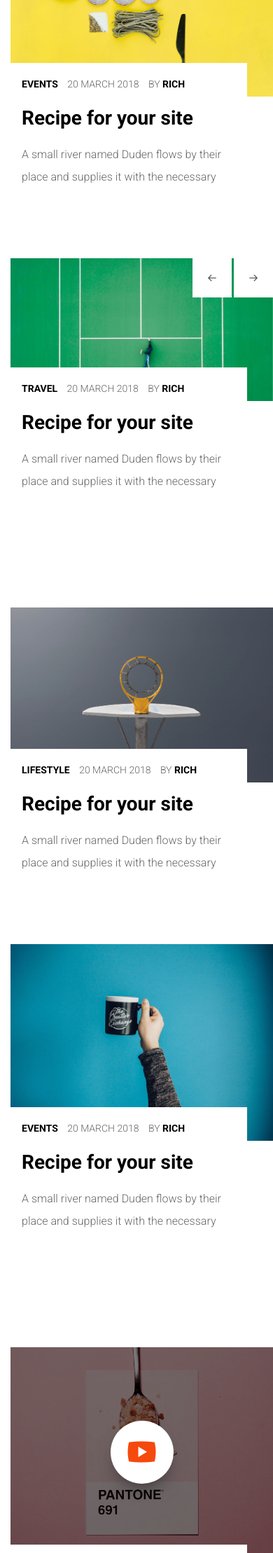
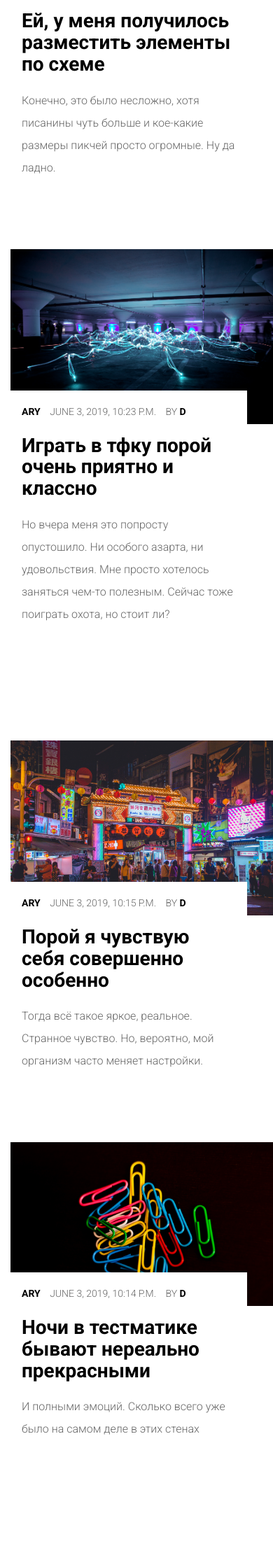
Before and after one commit to Denis-Gerashchenko/blog, a Django app: page /blog/ in a window 390 px wide. Shown: the part 420-2639 px from the top of the page at 70% size. Run offline with Django 3.2, Linux system fonts and the light colour scheme; data comes from the database, SQL or seed files in the repository; some libraries are stand-ins or nearby versions; some web fonts are replaced.

Commit message:
Placed posts on blog page

```diff
--- a/posts/views.py
+++ b/posts/views.py
@@ -3,26 +3,43 @@ from posts.models import Post
 
 def index(request):
     queryset = Post.objects.filter(featured=True).order_by('-timestamp')[0:13]
-    row1 = queryset[0:3]
-    row2 = queryset[3:6]
-    row3_1 = queryset[6]
-    row3_2 = queryset[7]
-    row4 = queryset[8:11]
-    row5_1 = queryset[11]
-    row5_2 = queryset[12]
+    recent = Post.objects.order_by('-timestamp')[0:3]
     context = {
-        'row1' : row1,
-        'row2' : row2,
-        'row3_1' : row3_1,
-        'row3_2' : row3_2,
-        'row4' : row4,
-        'row5_1' : row5_1,
-        'row5_2' : row5_2
+        'row1' : queryset[0:3],
+        'row2' : queryset[3:6],
+        'row3_1' : queryset[6],
+        'row3_2' : queryset[7],
+        'row4' : queryset[8:11],
+        'row5_1' : queryset[11],
+        'row5_2' : queryset[12],
+        'recent': recent,
     }
     return render(request, 'index.html', context)
 
 def single(request):
-    return render(request, 'single.html', {})
+    recent = Post.objects.order_by('-timestamp')[0:3]
+    context = {
+        'recent': recent,
+    }
+    return render(request, 'single.html', context)
 
 def blog(request):
-    return render(request, 'blog.html', {})
+    queryset = Post.objects.order_by('-timestamp')[0:10]
+    recent = Post.objects.order_by('-timestamp')[0:3]
+    context = {
+        'row1': queryset[0:2],
+        'row2': queryset[2:4],
+        'row3': queryset[4:6],
+        'row4': queryset[6:8],
+        'row5': queryset[8:10],
+        'recent': recent,
+        'queryset': queryset,
+    }
+    return render(request, 'blog.html', context)
+
+# def recent(request):
+#     queryset = Post.objects.filter(featured=True).order_by('-timestamp')[0:3]
+#     context = {
+#         'recent': queryset,
+#     }
+#     return render(request, 'footer.html', context)
--- a/templates/blog.html
+++ b/templates/blog.html
@@ -1,185 +1,115 @@
 {% extends "base.html" %}
 {% block content %}
 {% load static %}
-		<aside id="colorlib-breadcrumbs">
-			<div class="container">
-				<div class="row">
-					<div class="col-md-12 breadcrumbs text-center">
-						<h2>Events</h2>
-						<p><span><a href="index.html">Home</a></span> / <span>Event</span></p>
-					</div>
-				</div>
-			</div>
-		</aside>
-
 		<div id="colorlib-container">
 			<div class="container">
 				<div class="row">
 					<div class="col-md-9 content">
 						<div class="row row-pb-md">
+							{% for obj in row1 %}
 							<div class="col-md-6">
 								<div class="blog-entry">
 									<div class="blog-img">
-										<a href="blog.html"><img src="{% static 'images/blog-1.jpg' %}" class="img-responsive" alt="html5 bootstrap template"></a>
+										<a href="blog.html"><img src="{{ obj.thumbnail.url }}" class="img-responsive" alt="html5 bootstrap template"></a>
 									</div>
 									<div class="desc">
 										<p class="meta">
-											<span class="cat"><a href="#">Events</a></span>
-											<span class="date">20 March 2018</span>
-											<span class="pos">By <a href="#">Rich</a></span>
+											<span class="cat"><a href="#">{{ obj.categories }}</a></span>
+											<span class="date">{{ obj.timestamp }}</span>
+											<span class="pos">By <a href="#">{{ obj.author }}</a></span>
 										</p>
-										<h2><a href="blog.html">Recipe for your site</a></h2>
-										<p>A small river named Duden flows by their place and supplies it with the necessary </p>
+										<h2><a href="blog.html">{{ obj.title }}</a></h2>
+										<p>{{ obj.overview }}</p>
 									</div>
 								</div>
 							</div>
+							{% endfor %}
+						</div>
+						<!--2-->
+						<div class="row row-pb-md">
+							{% for obj in row2 %}
 							<div class="col-md-6">
 								<div class="blog-entry">
-									<div class="blog-slider">
-										<div class="owl-carousel">
-											<div class="item">
-												<a href="blog.html" class="image-popup-link"><img src="{% static 'images/blog-3.jpg' %}" class="img-responsive" alt="html5 bootstrap template"></a>
-											</div>
-											<div class="item">
-												<a href="blog.html" class="image-popup-link"><img src="{% static 'images/blog-4.jpg' %}" class="img-responsive" alt="html5 bootstrap template"></a>
-											</div>
-										</div>
+									<div class="blog-img">
+										<a href="blog.html"><img src="{{ obj.thumbnail.url }}" class="img-responsive" alt="html5 bootstrap template"></a>
 									</div>
 									<div class="desc">
 										<p class="meta">
-											<span class="cat"><a href="#">Travel</a></span>
-											<span class="date">20 March 2018</span>
-											<span class="pos">By <a href="#">Rich</a></span>
+											<span class="cat"><a href="#">{{ obj.categories }}</a></span>
+											<span class="date">{{ obj.timestamp }}</span>
+											<span class="pos">By <a href="#">{{ obj.author }}</a></span>
 										</p>
-										<h2><a href="blog.html">Recipe for your site</a></h2>
-										<p>A small river named Duden flows by their place and supplies it with the necessary </p>
+										<h2><a href="blog.html">{{ obj.title }}</a></h2>
+										<p>{{ obj.overview }}</p>
 									</div>
 								</div>
 							</div>
+							{% endfor %}
 						</div>
+						<!--3-->
 						<div class="row row-pb-md">
+							{% for obj in row3 %}
 							<div class="col-md-6">
 								<div class="blog-entry">
 									<div class="blog-img">
-										<a href="blog.html"><img src="{% static 'images/blog-4.jpg' %}" class="img-responsive" alt="html5 bootstrap template"></a>
+										<a href="blog.html"><img src="{{ obj.thumbnail.url }}" class="img-responsive" alt="html5 bootstrap template"></a>
 									</div>
 									<div class="desc">
 										<p class="meta">
-											<span class="cat"><a href="#">Lifestyle</a></span>
-											<span class="date">20 March 2018</span>
-											<span class="pos">By <a href="#">Rich</a></span>
+											<span class="cat"><a href="#">{{ obj.categories }}</a></span>
+											<span class="date">{{ obj.timestamp }}</span>
+											<span class="pos">By <a href="#">{{ obj.author }}</a></span>
 										</p>
-										<h2><a href="blog.html">Recipe for your site</a></h2>
-										<p>A small river named Duden flows by their place and supplies it with the necessary </p>
+										<h2><a href="blog.html">{{ obj.title }}</a></h2>
+										<p>{{ obj.overview }}</p>
 									</div>
 								</div>
 							</div>
+							{% endfor %}
+						</div>
+						<!--4-->
+						<div class="row row-pb-md">
+							{% for obj in row4 %}
 							<div class="col-md-6">
 								<div class="blog-entry">
 									<div class="blog-img">
-										<a href="blog.html"><img src="{% static 'images/blog-5.jpg' %}" class="img-responsive" alt="html5 bootstrap template"></a>
+										<a href="blog.html"><img src="{{ obj.thumbnail.url }}" class="img-responsive" alt="html5 bootstrap template"></a>
 									</div>
 									<div class="desc">
 										<p class="meta">
-											<span class="cat"><a href="#">Events</a></span>
-											<span class="date">20 March 2018</span>
-											<span class="pos">By <a href="#">Rich</a></span>
+											<span class="cat"><a href="#">{{ obj.categories }}</a></span>
+											<span class="date">{{ obj.timestamp }}</span>
+											<span class="pos">By <a href="#">{{ obj.author }}</a></span>
 										</p>
-										<h2><a href="blog.html">Recipe for your site</a></h2>
-										<p>A small river named Duden flows by their place and supplies it with the necessary </p>
+										<h2><a href="blog.html">{{ obj.title }}</a></h2>
+										<p>{{ obj.overview }}</p>
 									</div>
 								</div>
 							</div>
+							{% endfor %}
 						</div>
+						<!--5-->
 						<div class="row row-pb-md">
-							<div class="col-md-12">
+							{% for obj in row5 %}
+							<div class="col-md-6">
 								<div class="blog-entry">
 									<div class="blog-img">
-										<div class="video colorlib-video" style="background-image: url({% static 'images/blog-8.jpg' %});">
-											<a href="https://vimeo.com/channels/staffpicks/93951774" class="popup-vimeo"><i class="icon-play"></i></a>
-											<div class="overlay"></div>
-										</div>
+										<a href="blog.html"><img src="{{ obj.thumbnail.url }}" class="img-responsive" alt="html5 bootstrap template"></a>
 									</div>
 									<div class="desc">
 										<p class="meta">
-											<span class="cat"><a href="#">Watch</a></span>
-											<span class="date">20 March 2018</span>
-											<span class="pos">By <a href="#">Rich</a></span>
+											<span class="cat"><a href="#">{{ obj.categories }}</a></span>
+											<span class="date">{{ obj.timestamp }}</span>
+											<span class="pos">By <a href="#">{{ obj.author }}</a></span>
 										</p>
-										<h2><a href="blog.html">Watch our video how to make website</a></h2>
-										<p>A small river named Duden flows by their place and supplies it with the necessary </p>
+										<h2><a href="blog.html">{{ obj.title }}</a></h2>
+										<p>{{ obj.overview }}</p>
 									</div>
 								</div>
 							</div>
+							{% endfor %}
 						</div>
-						<div class="row row-pb-md">
-							<div class="col-md-6">
-								<div class="blog-entry">
-									<div class="blog-img">
-										<a href="blog.html"><img src="{% static 'images/blog-9.jpg' %}" class="img-responsive" alt="html5 bootstrap template"></a>
-									</div>
-									<div class="desc">
-										<p class="meta">
-											<span class="cat"><a href="#">Events</a></span>
-											<span class="date">20 March 2018</span>
-											<span class="pos">By <a href="#">Rich</a></span>
-										</p>
-										<h2><a href="blog.html">Recipe for your site</a></h2>
-										<p>A small river named Duden flows by their place and supplies it with the necessary </p>
-									</div>
-								</div>
-							</div>
-							<div class="col-md-6">
-								<div class="blog-entry">
-									<div class="blog-img">
-										<a href="blog.html"><img src="{% static 'images/blog-10.jpg' %}" class="img-responsive" alt="html5 bootstrap template"></a>
-									</div>
-									<div class="desc">
-										<p class="meta">
-											<span class="cat"><a href="#">Events</a></span>
-											<span class="date">20 March 2018</span>
-											<span class="pos">By <a href="#">Rich</a></span>
-										</p>
-										<h2><a href="blog.html">Recipe for your site</a></h2>
-										<p>A small river named Duden flows by their place and supplies it with the necessary </p>
-									</div>
-								</div>
-							</div>
-						</div>
-						<div class="row row-pb-md">
-							<div class="col-md-6">
-								<div class="blog-entry">
-									<div class="blog-img">
-										<a href="blog.html"><img src="{% static 'images/blog-12.jpg' %}" class="img-responsive" alt="html5 bootstrap template"></a>
-									</div>
-									<div class="desc">
-										<p class="meta">
-											<span class="cat"><a href="#">Events</a></span>
-											<span class="date">20 March 2018</span>
-											<span class="pos">By <a href="#">Rich</a></span>
-										</p>
-										<h2><a href="blog.html">Recipe for your site</a></h2>
-										<p>A small river named Duden flows by their place and supplies it with the necessary </p>
-									</div>
-								</div>
-							</div>
-							<div class="col-md-6">
-								<div class="blog-entry">
-									<div class="blog-img">
-										<a href="blog.html"><img src="{% static 'images/blog-13.jpg' %}" class="img-responsive" alt="html5 bootstrap template"></a>
-									</div>
-									<div class="desc">
-										<p class="meta">
-											<span class="cat"><a href="#">Events</a></span>
-											<span class="date">20 March 2018</span>
-											<span class="pos">By <a href="#">Rich</a></span>
-										</p>
-										<h2><a href="blog.html">Recipe for your site</a></h2>
-										<p>A small river named Duden flows by their place and supplies it with the necessary </p>
-									</div>
-								</div>
-							</div>
-						</div>
+
 						<div class="row">
 							<div class="col-md-12 text-center">
 								<ul class="pagination">
@@ -217,30 +147,16 @@
 							</div>
 							<div class="side">
 								<h2 class="sidebar-heading">Recent Blog</h2>
+								{% for obj in recent %}
 								<div class="f-blog">
-									<a href="blog.html" class="blog-img" style="background-image: url({% static 'images/blog-1.jpg' %});">
+									<a href="blog.html" class="blog-img" style="background-image: url({{ obj.thumbnail.url }});">
 									</a>
 									<div class="desc">
-										<h3><a href="blog.html">Be a designer</a></h3>
-										<p class="admin"><span>25 March 2018</span></p>
+										<h3><a href="blog.html">{{ obj.title }}</a></h3>
+										<p class="admin"><span>{{ obj.overview }}</span></p>
 									</div>
 								</div>
-								<div class="f-blog">
-									<a href="blog.html" class="blog-img" style="background-image: url({% static 'images/blog-2.jpg' %});">
-									</a>
-									<div class="desc">
-										<h3><a href="blog.html">How to build website</a></h3>
-										<p class="admin"><span>24 March 2018</span></p>
-									</div>
-								</div>
-								<div class="f-blog">
-									<a href="blog.html" class="blog-img" style="background-image: url({% static 'images/blog-3.jpg' %});">
-									</a>
-									<div class="desc">
-										<h3><a href="blog.html">Create website</a></h3>
-										<p class="admin"><span>23 March 2018</span></p>
-									</div>
-								</div>
+								{% endfor %}
 							</div>
 							<div class="side">
 								<h2 class="sidebar-heading">Instagram</h2>
--- a/templates/footer.html
+++ b/templates/footer.html
@@ -18,30 +18,17 @@
 					</div>
 					<div class="col-md-3">
 						<h2>Recent Post</h2>
+						{% for obj in recent %}
 						<div class="f-blog">
-							<a href="blog.html" class="blog-img" style="background-image: url({% static 'images/blog-1.jpg' %});">
+							<a href="blog.html" class="blog-img" style="background-image: url({{ obj.thumbnail.url }});">
 							</a>
 							<div class="desc">
-								<h3><a href="blog.html">Be a designer</a></h3>
-								<p class="admin"><span>25 March 2018</span></p>
+								<h3><a href="blog.html">{{ obj.title }}</a></h3>
+								<p class="admin"><span>{{ obj.timestamp }}</span></p>
 							</div>
 						</div>
-						<div class="f-blog">
-							<a href="blog.html" class="blog-img" style="background-image: url({% static 'images/blog-2.jpg' %});">
-							</a>
-							<div class="desc">
-								<h3><a href="blog.html">How to build website</a></h3>
-								<p class="admin"><span>24 March 2018</span></p>
-							</div>
-						</div>
-						<div class="f-blog">
-							<a href="blog.html" class="blog-img" style="background-image: url({% static 'images/blog-3.jpg' %});">
-							</a>
-							<div class="desc">
-								<h3><a href="blog.html">Create website</a></h3>
-								<p class="admin"><span>23 March 2018</span></p>
-							</div>
-						</div>
+						{% endfor %}
+						<!---->
 					</div>
 					<div class="col-md-3">
 						<h2>Archive</h2>
--- a/templates/head.html
+++ b/templates/head.html
@@ -59,12 +59,13 @@
 				<div class="container">
 					<div class="row">
 						<div class="col-xs-2">
-							<div id="colorlib-logo"><a href="/">Eblog</a></div>
+							<div id="colorlib-logo"><a href="/">Neonblog</a></div>
 						</div>
 						<div class="col-xs-10 text-right menu-1">
 							<ul>
 								<li class="active"><a href="/">Home</a></li>
 								<li><a href="/blog">Blog</a></li>
+								<li><a href="/single">Single</a></li>
 								<li><a href="about.html">About Me</a></li>
 								<li><a href="contact.html">Contact</a></li>
 							</ul>
```
Also changed, not shown: templates/single.html (+0 -11 lines), 1 other file.
